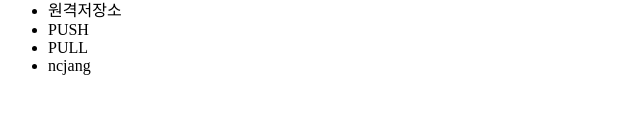
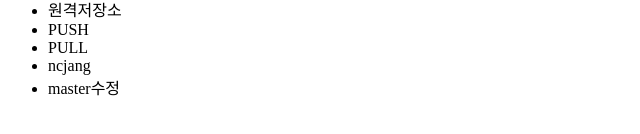
Before and after one commit to ncjang/opentutorials_git_ncjang, a plain HTML site: page index.html in a window 1280 px wide. Shown: the part 318-452 px from the top of the page, 0-640 px from the left. Drawn offline with Linux system fonts and the light colour scheme.

Commit message:
master추가

```diff
--- a/index.html
+++ b/index.html
@@ -24,6 +24,7 @@
 		<li>PUSH</li>
 		<li>PULL</li>
 		<li>ncjang</li>
+		<li>master수정</li>
 	</ul>
 </body>
 </html>
```
